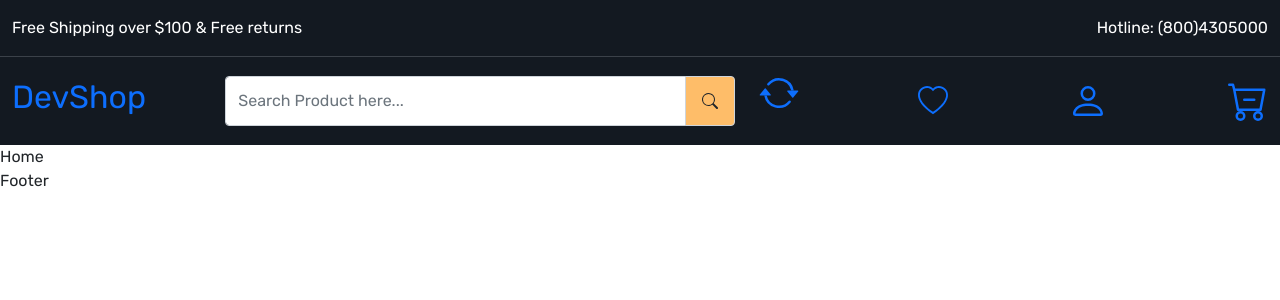
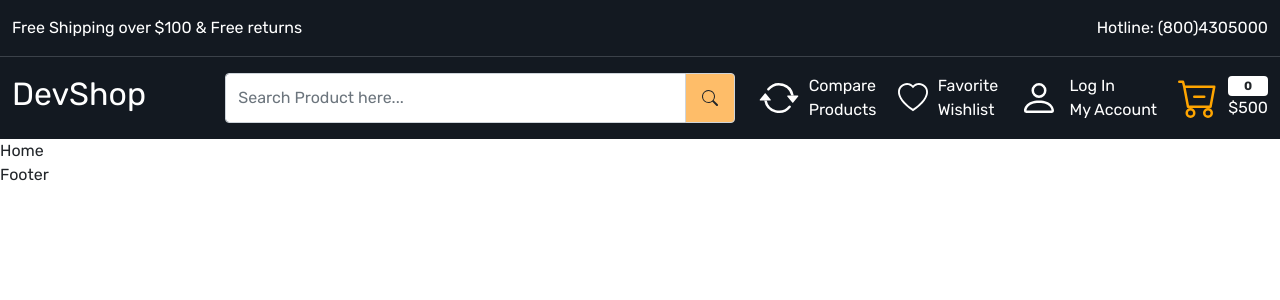
Before and after one commit to Seyba/Ecom-frontend, a React (Create React App) app: page / in a window 1280 px wide. Shown: the top 300 px of the page. Built offline with nearby package versions, Linux system fonts and the light colour scheme.

Commit message:
mid header done

```diff
--- a/src/App.css
+++ b/src/App.css
@@ -7,6 +7,7 @@
   --color-131921: #131921;
   --color-3b4149: #3b4149;
   --color-febd69: #febd69;
+  --color-232f3e: #232f3e;
 }
 body {
   font-family: 'Rubik', sans-serif;
@@ -36,4 +37,10 @@ a {
   width: 35px;
   height: 35px;
 }
+.gap-10 {
+  gap: 10px;
+}
+.gap-15 {
+  gap: 15px;
+}
 /**  =========== Header Section Ends ================= */
--- a/src/components/Header.js
+++ b/src/components/Header.js
@@ -26,7 +26,7 @@ export default function Header() {
         <div className="container-xxl">
           <div className="row align-items-center">
             <div className="col-2">
-              <h2><Link>DevShop </Link></h2>
+              <h2><Link className="text-white">DevShop </Link></h2>
             </div>
             <div className="col-5">
               <div className="input-group">
@@ -45,34 +45,40 @@ export default function Header() {
             <div className="col-5">
               <div className="header-upper-links d-flex align-items-center justify-content-between">
                 <div>
-                  <Link>
+                  <Link className="d-flex align-items-center text-white gap-10">
                     <svg xmlns="http://www.w3.org/2000/svg" width="40" height="40" fill="currentColor" className="bi bi-arrow-repeat" viewBox="0 0 16 16">
                       <path d="M11.534 7h3.932a.25.25 0 0 1 .192.41l-1.966 2.36a.25.25 0 0 1-.384 0l-1.966-2.36a.25.25 0 0 1 .192-.41zm-11 2h3.932a.25.25 0 0 0 .192-.41L2.692 6.23a.25.25 0 0 0-.384 0L.342 8.59A.25.25 0 0 0 .534 9z"/>
                       <path fill-rule="evenodd" d="M8 3c-1.552 0-2.94.707-3.857 1.818a.5.5 0 1 1-.771-.636A6.002 6.002 0 0 1 13.917 7H12.9A5.002 5.002 0 0 0 8 3zM3.1 9a5.002 5.002 0 0 0 8.757 2.182.5.5 0 1 1 .771.636A6.002 6.002 0 0 1 2.083 9H3.1z"/>
                     </svg>
-                    <p></p>
+                    <p className="mb-0">Compare <br/> Products</p>
                   </Link>
                 </div>
                 <div>
-                  <Link>
+                  <Link className="d-flex align-items-center text-white gap-10">
                     <svg xmlns="http://www.w3.org/2000/svg" width="30" height="30" fill="currentColor" class="bi bi-heart" viewBox="0 0 16 16">
                       <path d="m8 2.748-.717-.737C5.6.281 2.514.878 1.4 3.053c-.523 1.023-.641 2.5.314 4.385.92 1.815 2.834 3.989 6.286 6.357 3.452-2.368 5.365-4.542 6.286-6.357.955-1.886.838-3.362.314-4.385C13.486.878 10.4.28 8.717 2.01L8 2.748zM8 15C-7.333 4.868 3.279-3.04 7.824 1.143c.06.055.119.112.176.171a3.12 3.12 0 0 1 .176-.17C12.72-3.042 23.333 4.867 8 15z"/>
                     </svg>
+                    <p className="mb-0">Favorite <br/> Wishlist</p>
                   </Link>
                 </div>
                 <div>
-                    <Link>
+                  <Link className="d-flex align-items-center text-white gap-10">
                     <svg xmlns="http://www.w3.org/2000/svg" width="40" height="40" fill="currentColor" class="bi bi-person" viewBox="0 0 16 16">
                       <path d="M8 8a3 3 0 1 0 0-6 3 3 0 0 0 0 6Zm2-3a2 2 0 1 1-4 0 2 2 0 0 1 4 0Zm4 8c0 1-1 1-1 1H3s-1 0-1-1 1-4 6-4 6 3 6 4Zm-1-.004c-.001-.246-.154-.986-.832-1.664C11.516 10.68 10.289 10 8 10c-2.29 0-3.516.68-4.168 1.332-.678.678-.83 1.418-.832 1.664h10Z"/>
                     </svg>
+                    <p className="mb-0">Log In <br/> My Account</p>
                   </Link>
                 </div>
                 <div>
-                  <Link>
-                  <svg xmlns="http://www.w3.org/2000/svg" width="40" height="40" fill="currentColor" class="bi bi-cart-dash" viewBox="0 0 16 16">
+                  <Link className="d-flex align-items-center text-white gap-10">
+                    <svg xmlns="http://www.w3.org/2000/svg" width="40" height="40" fill="currentColor" color="orange" class="bi bi-cart-dash" viewBox="0 0 16 16">
                       <path d="M6.5 7a.5.5 0 0 0 0 1h4a.5.5 0 0 0 0-1h-4z"/>
                       <path d="M.5 1a.5.5 0 0 0 0 1h1.11l.401 1.607 1.498 7.985A.5.5 0 0 0 4 12h1a2 2 0 1 0 0 4 2 2 0 0 0 0-4h7a2 2 0 1 0 0 4 2 2 0 0 0 0-4h1a.5.5 0 0 0 .491-.408l1.5-8A.5.5 0 0 0 14.5 3H2.89l-.405-1.621A.5.5 0 0 0 2 1H.5zm3.915 10L3.102 4h10.796l-1.313 7h-8.17zM6 14a1 1 0 1 1-2 0 1 1 0 0 1 2 0zm7 0a1 1 0 1 1-2 0 1 1 0 0 1 2 0z"/>
                     </svg>
+                    <div className="d-flex flex-column">
+                      <span className="badge bg-white text-dark">0</span>
+                      <p className="mb-0">$500</p>
+                    </div>
                   </Link>
                 </div>
               </div>
```
Lines whose indentation alone changed are shown as unchanged.
